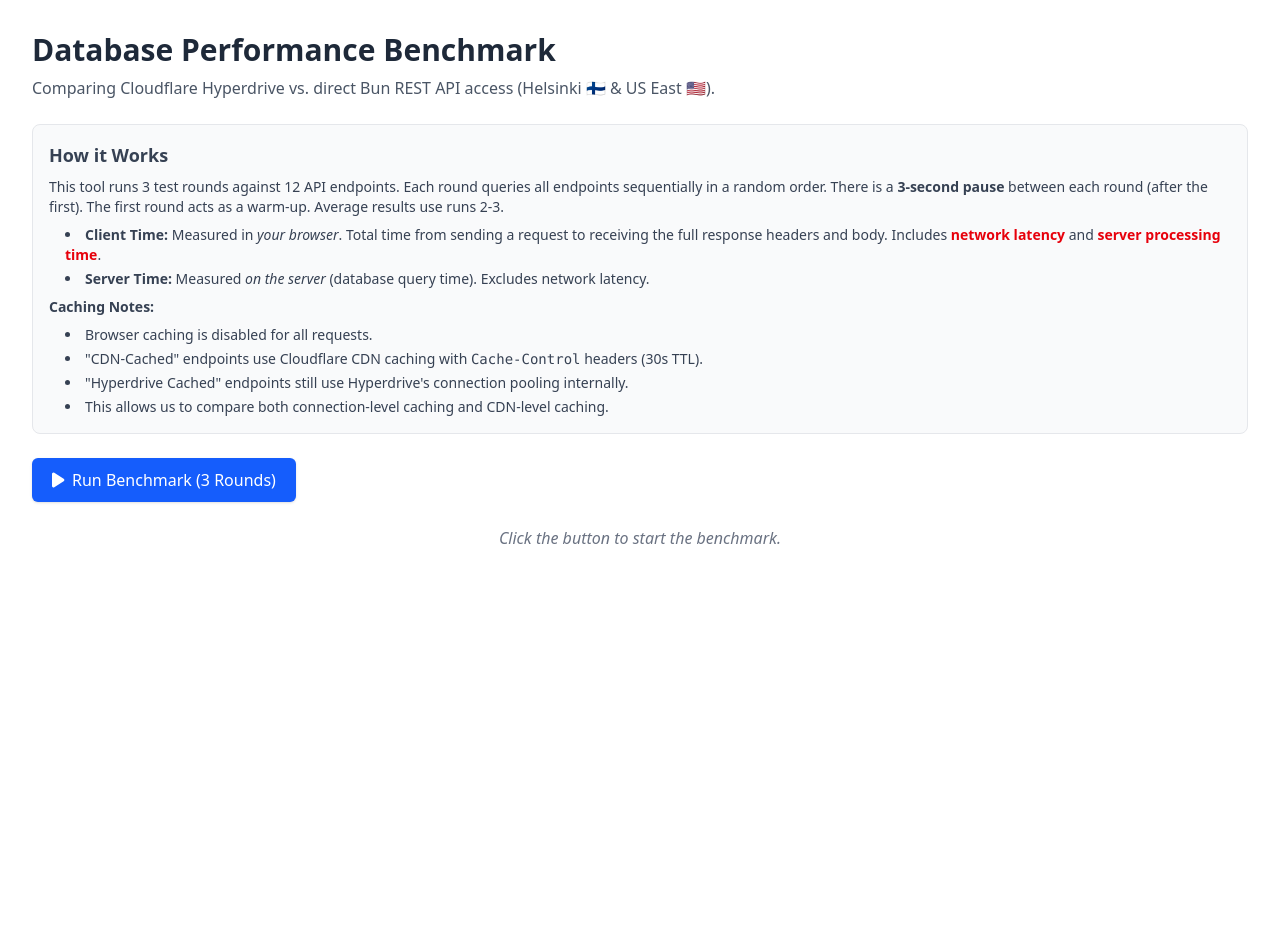
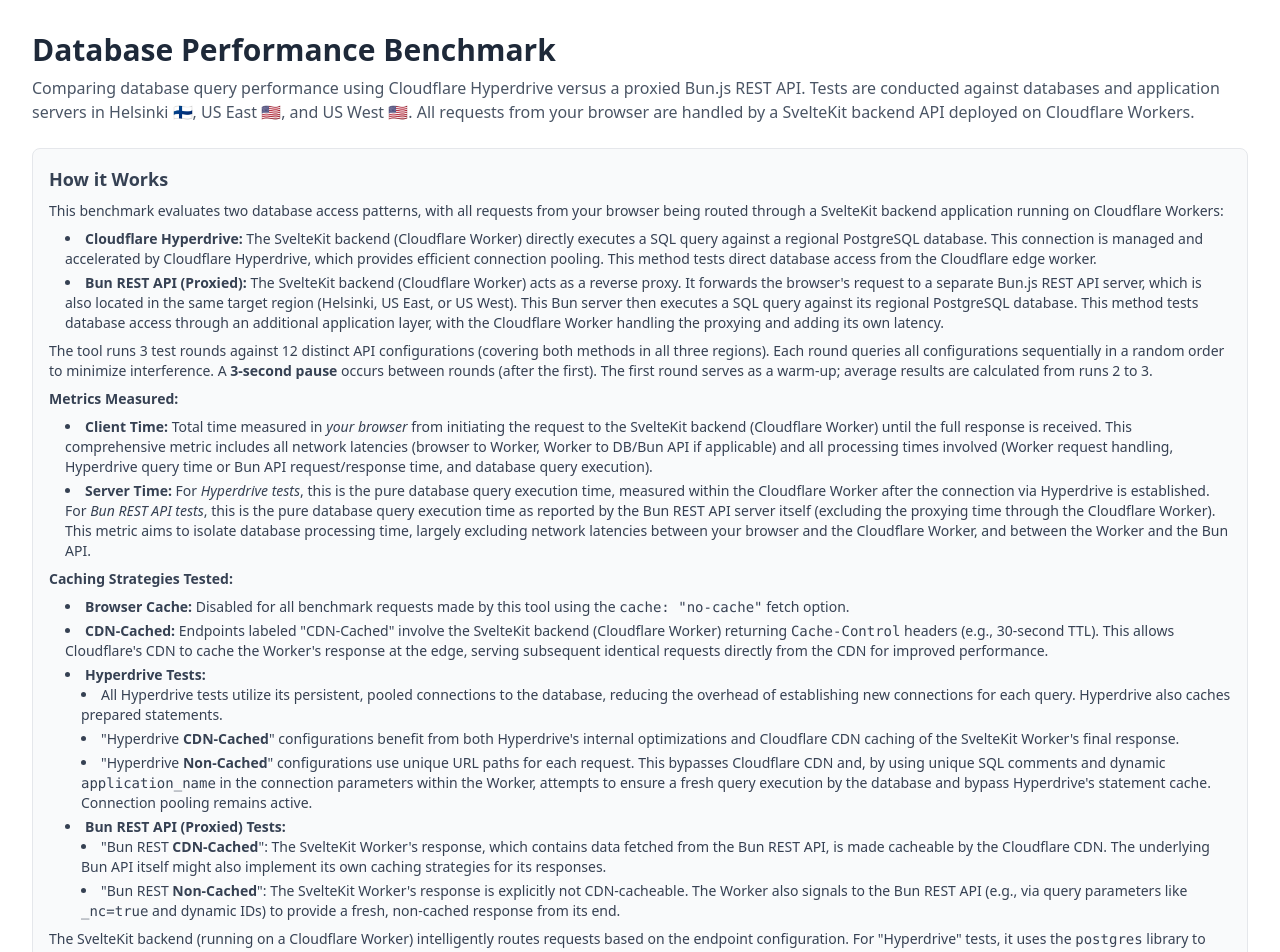
Before and after one commit to hjaber/bunvhd, a SvelteKit app: page / in a window 1280 px wide. Shown: the top 952 px of the page. Before the commit the page ends 800 px from the top, so only its background shows below. Built offline with nearby package versions, Linux system fonts and the light colour scheme.

Commit message:
*descriptions

```diff
--- a/src/routes/+page.svelte
+++ b/src/routes/+page.svelte
@@ -36,7 +36,7 @@
       type: "hyperdrive",
       cached: true,
       description:
-        "Query via SvelteKit backend API using Cloudflare Hyperdrive (Cached Connection Pool) with CDN caching. Target DB in US East.",
+        "SvelteKit backend (Cloudflare Worker) queries DB via Hyperdrive. Worker's response is CDN-cached. Target DB in US East.",
     },
     {
       id: "hyperdriveNonCachedUSEast",
@@ -46,7 +46,7 @@
       type: "hyperdrive",
       cached: false,
       description:
-        "Query via SvelteKit backend API using Cloudflare Hyperdrive (Non-Cached Connection Pool) with dynamic path to bypass all caching. Target DB in US East.",
+        "SvelteKit backend (Cloudflare Worker) queries DB via Hyperdrive. Dynamic URL bypasses CDN & aims for fresh DB data. Hyperdrive connection pooling active. Target DB in US East.",
     },
 
     // US East Region - Bun REST (via SvelteKit Proxy)
@@ -58,7 +58,7 @@
       type: "bun-rest",
       cached: true,
       description:
-        "Proxy request to Bun REST API (US East 🇺🇸) through SvelteKit backend with CDN caching.",
+        "SvelteKit backend (Cloudflare Worker) proxies to Bun REST API. Worker's response is CDN-cached. Bun API & DB in US East.",
     },
     {
       id: "bunNonCachedUSEast",
@@ -68,7 +68,7 @@
       type: "bun-rest",
       cached: false,
       description:
-        "Proxy request to Bun REST API (US East 🇺🇸) through SvelteKit backend with no caching.",
+        "SvelteKit backend (Cloudflare Worker) proxies to Bun REST API. Worker's response not CDN-cached; signals Bun API for fresh data. Bun API & DB in US East.",
     },
 
     // US West Region - Hyperdrive
@@ -80,7 +80,7 @@
       type: "hyperdrive",
       cached: true,
       description:
-        "Query via SvelteKit backend API using Cloudflare Hyperdrive (Cached Connection Pool) with CDN caching. Target DB in US West.",
+        "SvelteKit backend (Cloudflare Worker) queries DB via Hyperdrive. Worker's response is CDN-cached. Target DB in US West.",
     },
     {
       id: "hyperdriveNonCachedUSWest",
@@ -90,7 +90,7 @@
       type: "hyperdrive",
       cached: false,
       description:
-        "Query via SvelteKit backend API using Cloudflare Hyperdrive (Non-Cached Connection Pool) with dynamic path to bypass all caching. Target DB in US West.",
+        "SvelteKit backend (Cloudflare Worker) queries DB via Hyperdrive. Dynamic URL bypasses CDN & aims for fresh DB data. Hyperdrive connection pooling active. Target DB in US West.",
     },
 
     // US West Region - Bun REST (via SvelteKit Proxy)
@@ -102,7 +102,7 @@
       type: "bun-rest",
       cached: true,
       description:
-        "Proxy request to Bun REST API (US West 🇺🇸) through SvelteKit backend with CDN caching.",
+        "SvelteKit backend (Cloudflare Worker) proxies to Bun REST API. Worker's response is CDN-cached. Bun API & DB in US West.",
     },
     {
       id: "bunNonCachedUSWest",
@@ -112,29 +112,29 @@
       type: "bun-rest",
       cached: false,
       description:
-        "Proxy request to Bun REST API (US West 🇺🇸) through SvelteKit backend with no caching.",
+        "SvelteKit backend (Cloudflare Worker) proxies to Bun REST API. Worker's response not CDN-cached; signals Bun API for fresh data. Bun API & DB in US West.",
     },
 
     // Helsinki Region - Hyperdrive
     {
-      id: "hyperdriveCachedLocal",
-      url: "/api/cached-query?cdnCache=30",
+      id: "hyperdriveCachedLocal", // Consider renaming ID to hyperdriveCachedHelsinki for clarity
+      url: "/api/cached-query?cdnCache=30", // This path is generic, ensure your API router distinguishes Helsinki if needed, or make specific e.g. /api/cached-query-hel
       label: "Hyperdrive Helsinki 🇫🇮 CDN-Cached",
       region: "helsinki",
       type: "hyperdrive",
       cached: true,
       description:
-        "Query via SvelteKit backend API using Cloudflare Hyperdrive (Cached Connection Pool) with CDN caching. Server is in Helsinki.",
+        "SvelteKit backend (Cloudflare Worker) queries DB via Hyperdrive. Worker's response is CDN-cached. Target DB in Helsinki.",
     },
     {
-      id: "hyperdriveNonCachedLocal",
-      url: "/api/non-cached-query?_nc=true",
+      id: "hyperdriveNonCachedLocal", // Consider renaming ID to hyperdriveNonCachedHelsinki
+      url: "/api/non-cached-query?_nc=true", // This path is generic, ensure your API router distinguishes Helsinki, or make specific e.g. /api/non-cached-query-hel
       label: "Hyperdrive Helsinki 🇫🇮 Non-Cached",
       region: "helsinki",
       type: "hyperdrive",
       cached: false,
       description:
-        "Query via SvelteKit backend API using Cloudflare Hyperdrive (Non-Cached Connection Pool) with dynamic path to bypass all caching. Server is in Helsinki.",
+        "SvelteKit backend (Cloudflare Worker) queries DB via Hyperdrive. Dynamic URL bypasses CDN & aims for fresh DB data. Hyperdrive connection pooling active. Target DB in Helsinki.",
     },
 
     // Helsinki Region - Bun REST (via SvelteKit Proxy)
@@ -146,7 +146,7 @@
       type: "bun-rest",
       cached: true,
       description:
-        "Proxy request to Bun REST API (Helsinki 🇫🇮) through SvelteKit backend with CDN caching.",
+        "SvelteKit backend (Cloudflare Worker) proxies to Bun REST API. Worker's response is CDN-cached. Bun API & DB in Helsinki.",
     },
     {
       id: "bunNonCachedHEL",
@@ -156,7 +156,7 @@
       type: "bun-rest",
       cached: false,
       description:
-        "Proxy request to Bun REST API (Helsinki 🇫🇮) through SvelteKit backend with no caching.",
+        "SvelteKit backend (Cloudflare Worker) proxies to Bun REST API. Worker's response not CDN-cached; signals Bun API for fresh data. Bun API & DB in Helsinki.",
     },
   ] as const;
 
@@ -507,8 +507,11 @@
       Database Performance Benchmark
     </h1>
     <p class="text-gray-600">
-      Comparing Cloudflare Hyperdrive vs. direct Bun REST API access (Helsinki
-      🇫🇮 & US East 🇺🇸).
+      Comparing database query performance using Cloudflare Hyperdrive versus a
+      proxied Bun.js REST API. Tests are conducted against databases and
+      application servers in Helsinki 🇫🇮, US East 🇺🇸, and US West 🇺🇸. All
+      requests from your browser are handled by a SvelteKit backend API deployed
+      on Cloudflare Workers.
     </p>
   </header>
 
@@ -516,42 +519,131 @@
     <h2 class="text-lg font-semibold text-gray-700 mb-2">How it Works</h2>
     <div class="text-sm text-gray-700 space-y-2">
       <p>
-        This tool runs {RUN_COUNT} test rounds against {ENDPOINTS.length} API endpoints.
-        Each round queries all endpoints sequentially in a random order. There is
-        a
-        <strong>{DELAY_BETWEEN_RUNS_MS / 1000}-second pause</strong> between
-        each round (after the first). The first round acts as a warm-up. Average
-        results use runs 2-{RUN_COUNT}.
+        This benchmark evaluates two database access patterns, with all requests
+        from your browser being routed through a SvelteKit backend application
+        running on Cloudflare Workers:
       </p>
       <ul class="list-disc list-inside pl-4 space-y-1">
         <li>
-          <strong>Client Time:</strong> Measured in <em>your browser</em>. Total
-          time from sending a request to receiving the full response headers and
-          body. Includes <strong class="text-red-600">network latency</strong>
-          and <strong class="text-red-600">server processing time</strong>.
+          <strong>Cloudflare Hyperdrive:</strong> The SvelteKit backend (Cloudflare
+          Worker) directly executes a SQL query against a regional PostgreSQL database.
+          This connection is managed and accelerated by Cloudflare Hyperdrive, which
+          provides efficient connection pooling. This method tests direct database
+          access from the Cloudflare edge worker.
         </li>
         <li>
-          <strong>Server Time:</strong> Measured <em>on the server</em> (database
-          query time). Excludes network latency.
+          <strong>Bun REST API (Proxied):</strong> The SvelteKit backend (Cloudflare
+          Worker) acts as a reverse proxy. It forwards the browser's request to a
+          separate Bun.js REST API server, which is also located in the same target
+          region (Helsinki, US East, or US West). This Bun server then executes a
+          SQL query against its regional PostgreSQL database. This method tests database
+          access through an additional application layer, with the Cloudflare Worker
+          handling the proxying and adding its own latency.
         </li>
       </ul>
-      <p><strong>Caching Notes:</strong></p>
-      <ul class="list-disc list-inside pl-4 space-y-1 text-sm text-gray-700">
-        <li>Browser caching is disabled for all requests.</li>
+      <p>
+        The tool runs {RUN_COUNT} test rounds against {ENDPOINTS.length} distinct
+        API configurations (covering both methods in all three regions). Each round
+        queries all configurations sequentially in a random order to minimize interference.
+        A
+        <strong>{DELAY_BETWEEN_RUNS_MS / 1000}-second pause</strong> occurs
+        between rounds (after the first). The first round serves as a warm-up;
+        average results are calculated from runs 2 to {RUN_COUNT}.
+      </p>
+      <p><strong>Metrics Measured:</strong></p>
+      <ul class="list-disc list-inside pl-4 space-y-1">
         <li>
-          "CDN-Cached" endpoints use Cloudflare CDN caching with <code
-            >Cache-Control</code
-          > headers (30s TTL).
+          <strong>Client Time:</strong> Total time measured in
+          <em>your browser</em> from initiating the request to the SvelteKit backend
+          (Cloudflare Worker) until the full response is received. This comprehensive
+          metric includes all network latencies (browser to Worker, Worker to DB/Bun
+          API if applicable) and all processing times involved (Worker request handling,
+          Hyperdrive query time or Bun API request/response time, and database query
+          execution).
         </li>
         <li>
-          "Hyperdrive Cached" endpoints still use Hyperdrive's connection
-          pooling internally.
+          <strong>Server Time:</strong>
+          For <em>Hyperdrive tests</em>, this is the pure database query
+          execution time, measured within the Cloudflare Worker after the
+          connection via Hyperdrive is established. For
+          <em>Bun REST API tests</em>, this is the pure database query execution
+          time as reported by the Bun REST API server itself (excluding the
+          proxying time through the Cloudflare Worker). This metric aims to
+          isolate database processing time, largely excluding network latencies
+          between your browser and the Cloudflare Worker, and between the Worker
+          and the Bun API.
+        </li>
+      </ul>
+      <p><strong>Caching Strategies Tested:</strong></p>
+      <ul class="list-disc list-inside pl-4 space-y-1 text-sm text-gray-700">
+        <li>
+          <strong>Browser Cache:</strong> Disabled for all benchmark requests
+          made by this tool using the <code>cache: "no-cache"</code> fetch option.
         </li>
         <li>
-          This allows us to compare both connection-level caching and CDN-level
-          caching.
+          <strong>CDN-Cached:</strong> Endpoints labeled "CDN-Cached" involve
+          the SvelteKit backend (Cloudflare Worker) returning
+          <code>Cache-Control</code> headers (e.g., 30-second TTL). This allows Cloudflare's
+          CDN to cache the Worker's response at the edge, serving subsequent identical
+          requests directly from the CDN for improved performance.
+        </li>
+        <li>
+          <strong>Hyperdrive Tests:</strong>
+          <ul class="list-disc list-inside pl-4 space-y-1">
+            <li>
+              All Hyperdrive tests utilize its persistent, pooled connections to
+              the database, reducing the overhead of establishing new
+              connections for each query. Hyperdrive also caches prepared
+              statements.
+            </li>
+            <li>
+              "Hyperdrive <strong>CDN-Cached</strong>" configurations benefit
+              from both Hyperdrive's internal optimizations and Cloudflare CDN
+              caching of the SvelteKit Worker's final response.
+            </li>
+            <li>
+              "Hyperdrive <strong>Non-Cached</strong>" configurations use unique
+              URL paths for each request. This bypasses Cloudflare CDN and, by
+              using unique SQL comments and dynamic
+              <code>application_name</code> in the connection parameters within the
+              Worker, attempts to ensure a fresh query execution by the database
+              and bypass Hyperdrive's statement cache. Connection pooling remains
+              active.
+            </li>
+          </ul>
+        </li>
+        <li>
+          <strong>Bun REST API (Proxied) Tests:</strong>
+          <ul class="list-disc list-inside pl-4 space-y-1">
+            <li>
+              "Bun REST <strong>CDN-Cached</strong>": The SvelteKit Worker's
+              response, which contains data fetched from the Bun REST API, is
+              made cacheable by the Cloudflare CDN. The underlying Bun API
+              itself might also implement its own caching strategies for its
+              responses.
+            </li>
+            <li>
+              "Bun REST <strong>Non-Cached</strong>": The SvelteKit Worker's
+              response is explicitly not CDN-cacheable. The Worker also signals
+              to the Bun REST API (e.g., via query parameters like
+              <code>_nc=true</code> and dynamic IDs) to provide a fresh, non-cached
+              response from its end.
+            </li>
+          </ul>
         </li>
       </ul>
+      <p>
+        The SvelteKit backend (running on a Cloudflare Worker) intelligently
+        routes requests based on the endpoint configuration. For "Hyperdrive"
+        tests, it uses the <code>postgres</code> library to directly query the
+        database via a Hyperdrive binding. For "Bun REST" tests, it uses the
+        native <code>fetch</code> API to call the appropriate regional Bun API
+        URL. Non-cached variations for both types employ unique URL paths
+        generated on the client-side (e.g.,
+        <code>/api/non-cached-query-us-east-1678886400000-123</code>), which are
+        handled by a SvelteKit dynamic route (<code>/api/[endpoint]</code>) to
+        ensure cache busting at CDN and application levels.
+      </p>
     </div>
   </section>
 
```
